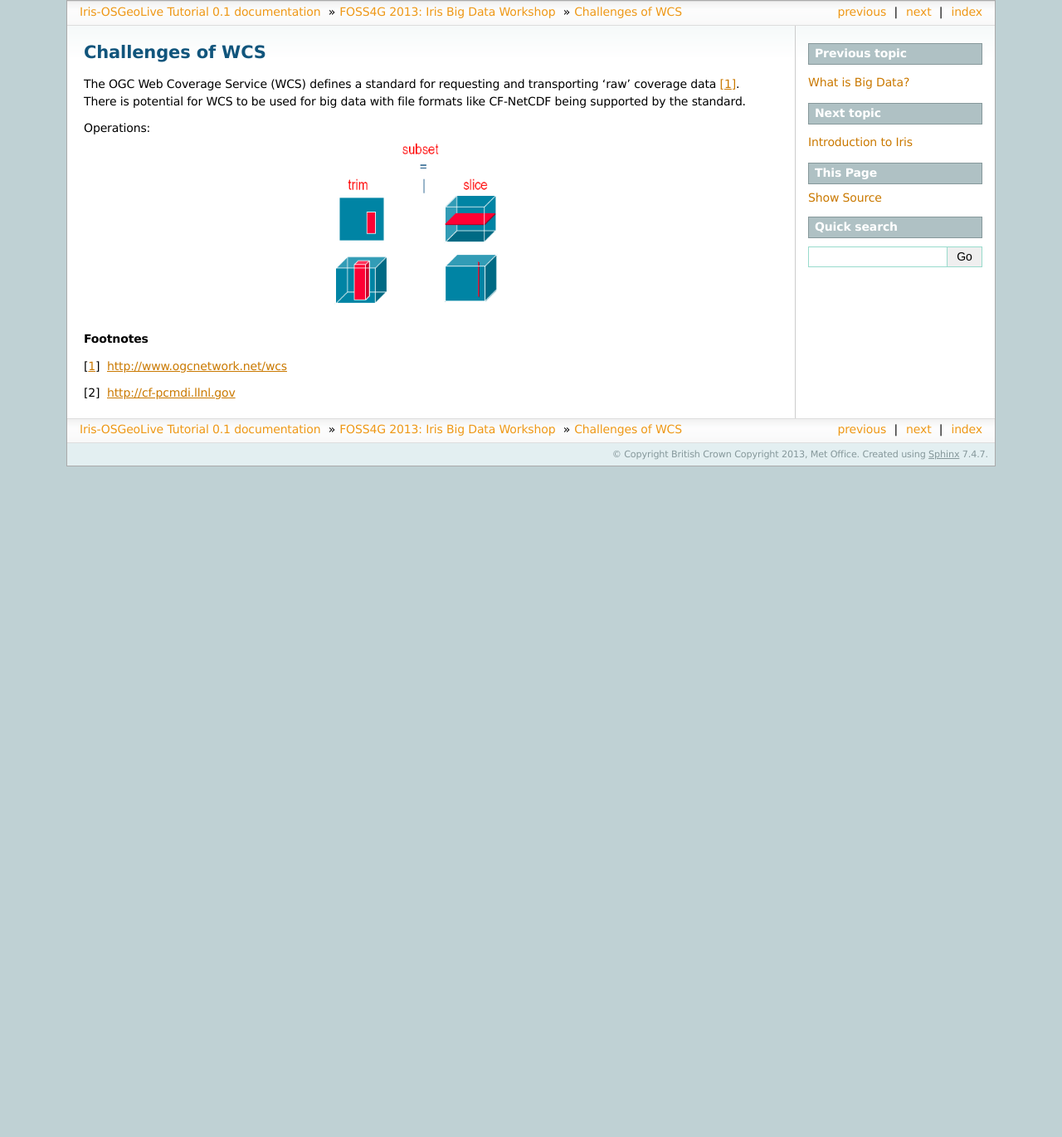
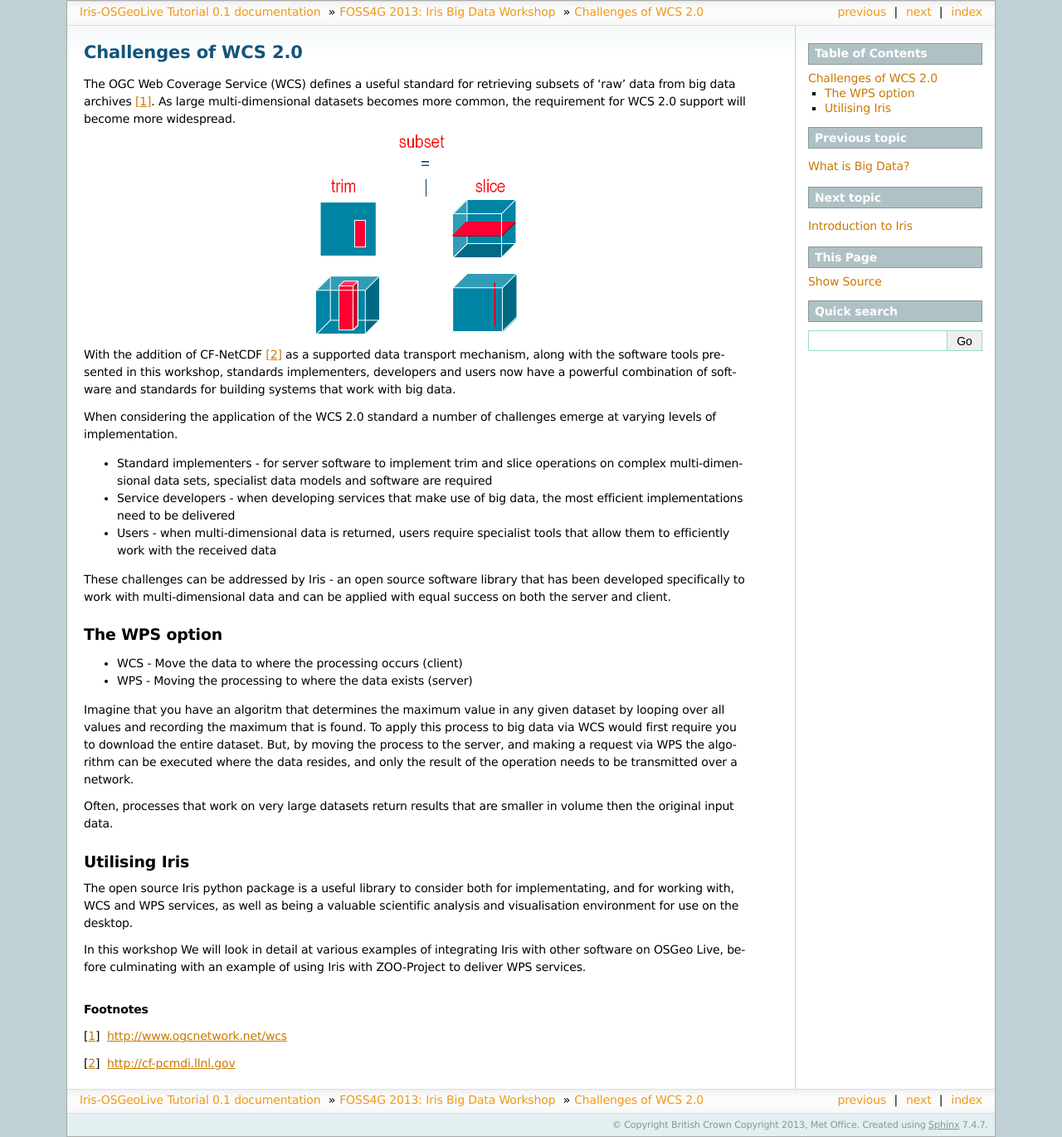
Before and after one commit to SciTools/osgeolive, a Sphinx documentation site: the page built from docs/osgeolive/source/foss4g_2013/wcs_challenges.rst, in a window 1280 px wide. Shown: the whole page at 83% size. Built offline with Sphinx 7.4.7, drawn with Linux system fonts in a browser that asks for light colours; formulas are drawn with MathJax 3; before the commit the page ends 900 px from its top, so only the background shows below that.

Commit message:
update_wcs_challenges

```diff
--- a/docs/osgeolive/source/foss4g_2013/wcs_challenges.rst
+++ b/docs/osgeolive/source/foss4g_2013/wcs_challenges.rst
@@ -1,18 +1,63 @@
-=================
-Challenges of WCS
-=================
+=====================
+Challenges of WCS 2.0
+=====================
 
-The OGC Web Coverage Service (WCS) defines a standard for requesting and transporting 'raw' coverage data [#f1]_. There is potential for WCS to be used for big data with file formats like CF-NetCDF being supported by the standard.
-
-Operations:
+The OGC Web Coverage Service (WCS) defines a useful standard for retrieving
+subsets of 'raw' data from big data archives [#f1]_. As large multi-dimensional
+datasets becomes more common, the requirement for WCS 2.0 support will become
+more widespread.
 
 .. image:: images/WCS_operations.png
-    :width: 200px
+    :width: 250px
     :align: center
 
-.. todo::
+With the addition of CF-NetCDF [#f2]_ as a supported data transport mechanism,
+along with the software tools presented in this workshop, standards
+implementers, developers and users now have a powerful combination of software
+and standards for building systems that work with big data.
 
-   Iris builds on the semantics and data model from the Climate and Forecasting conventions for NetCDF (CF-NetCDF) which exist to define the metadata within NetCDF files in order to provide a definitive description of each of the data variables including their spatial and temporal properties. This enables users of data from different sources to decide which quantities are comparable and to build applications with powerful extraction, regridding, and display capabilities [1]. In this workshop we will introduce this new open source library, along with interesting multi-dimensional datasets, and show how "big data" can be served up using your existing open source software stack using GDAL, QGIS, GeoServer and OpenLayers. We will then investigate the challenges of OGC WCS 2.0 looking into the core functionality, such as subsetting, that all WCS implementations must provide when accessing coverages[2]. The ability to provide data sets of three, four, and higher-dimensions represents a significant expansion of the capabilities of web coverage services. We will demonstrate how the CF conventions cater for multidimensional data, and how Iris can provide a managing interface to provide NetCDF datasets. We will investigate the opportunities and challenges of using NetCDF as a transport mechanism and consider how current server technologies will be able to deliver the breath of WCS 2.0 services.
+When considering the application of the WCS 2.0 standard a number of challenges
+emerge at varying levels of implementation.
+
+- Standard implementers - for server software to implement trim and slice
+  operations on complex multi-dimensional data sets, specialist data models
+  and software are required
+- Service developers - when developing services that make use of big data,
+  the most efficient implementations need to be delivered
+- Users - when multi-dimensional data is returned, users require specialist
+  tools that allow them to efficiently work with the received data
+
+These challenges can be addressed by Iris - an open source software library
+that has been developed specifically to work with multi-dimensional data and
+can be applied with equal success on both the server and client.
+
+The WPS option
+--------------
+
+- WCS - Move the data to where the processing occurs (client)
+- WPS - Moving the processing to where the data exists (server)
+
+Imagine that you have an algoritm that determines the maximum value in any
+given dataset by looping over all values and recording the maximum that is
+found. To apply this process to big data via WCS would first require you
+to download the entire dataset. But, by moving the process to the server, and
+making a request via WPS the algorithm can be executed where the data resides,
+and only the result of the operation needs to be transmitted over a network.
+
+Often, processes that work on very large datasets return results that are
+smaller in volume then the original input data.
+
+Utilising Iris
+--------------
+
+The open source Iris python package is a useful library to consider both for
+implementating, and for working with, WCS and WPS services, as well as being a
+valuable scientific analysis and visualisation environment for use on the
+desktop.
+
+In this workshop We will look in detail at various examples of integrating
+Iris with other software on OSGeo Live, before culminating with
+an example of using Iris with ZOO-Project to deliver WPS services.
 
 .. rubric:: Footnotes
 
```
